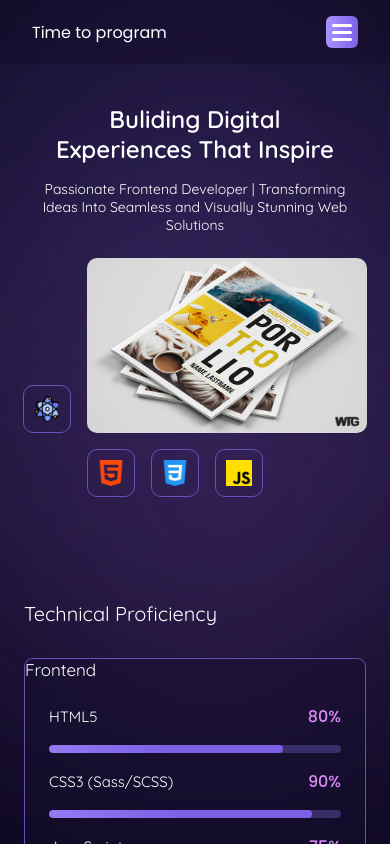
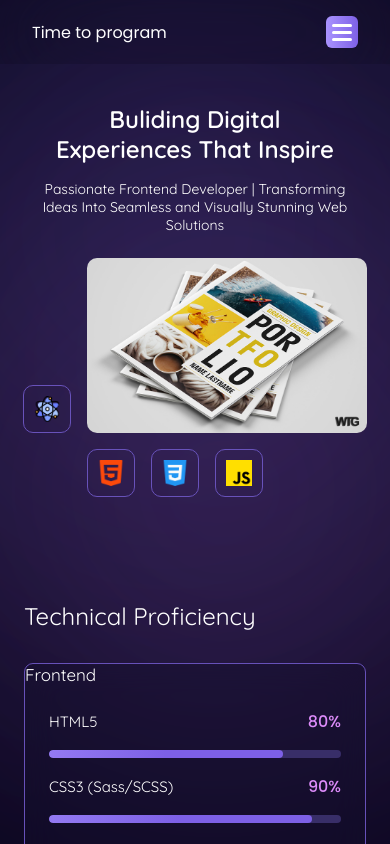
Before and after one commit to edgar-front/my-portfolio, a React (Create React App) app: page / in a window 390 px wide. Shown: the top 844 px of the page. Built offline with nearby package versions, Linux system fonts and the light colour scheme; a web font is replaced by a local one.

Commit message:
uptade mobile-skills

```diff
--- a/src/components/Skills/index.jsx
+++ b/src/components/Skills/index.jsx
@@ -12,7 +12,7 @@ const Skills = () => {
   };
   return (
     <section>
-      <Text size="20px" componentTag="h5" className="skills-container">
+      <Text size="24px" componentTag="h5" className="skills-container">
         Technical Proficiency
       </Text>
       <div className="skills-content">
```
